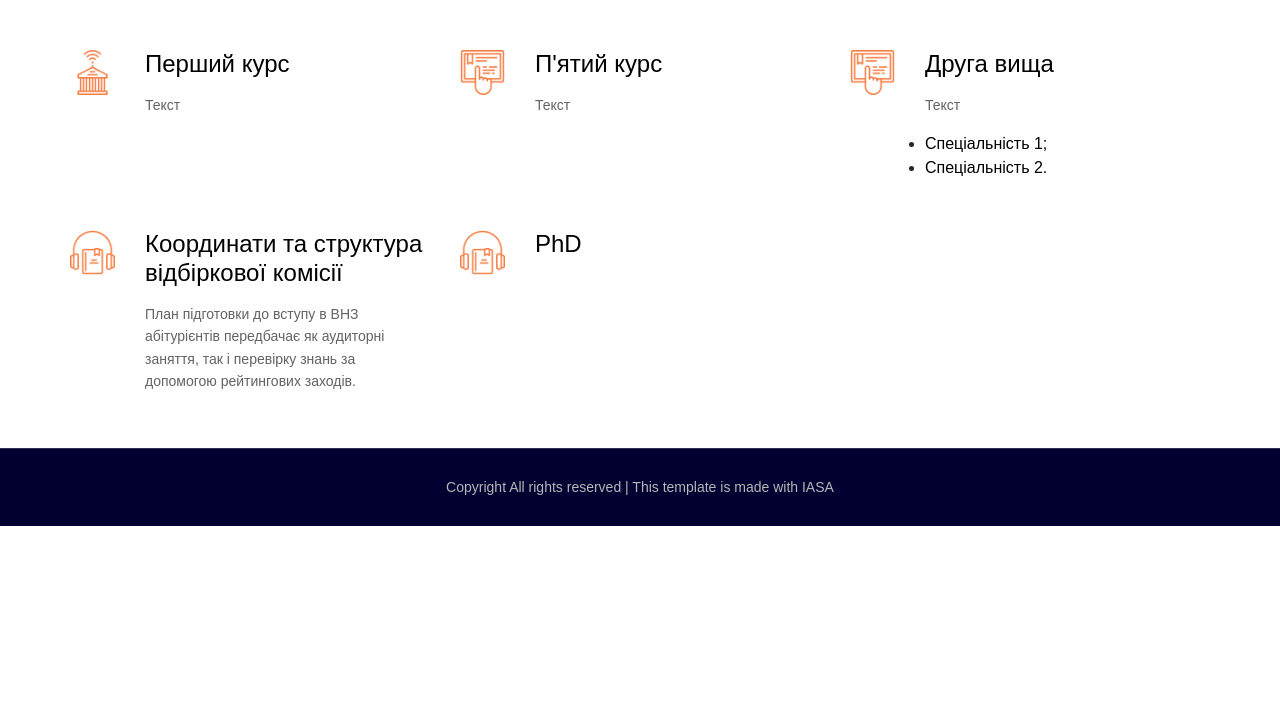
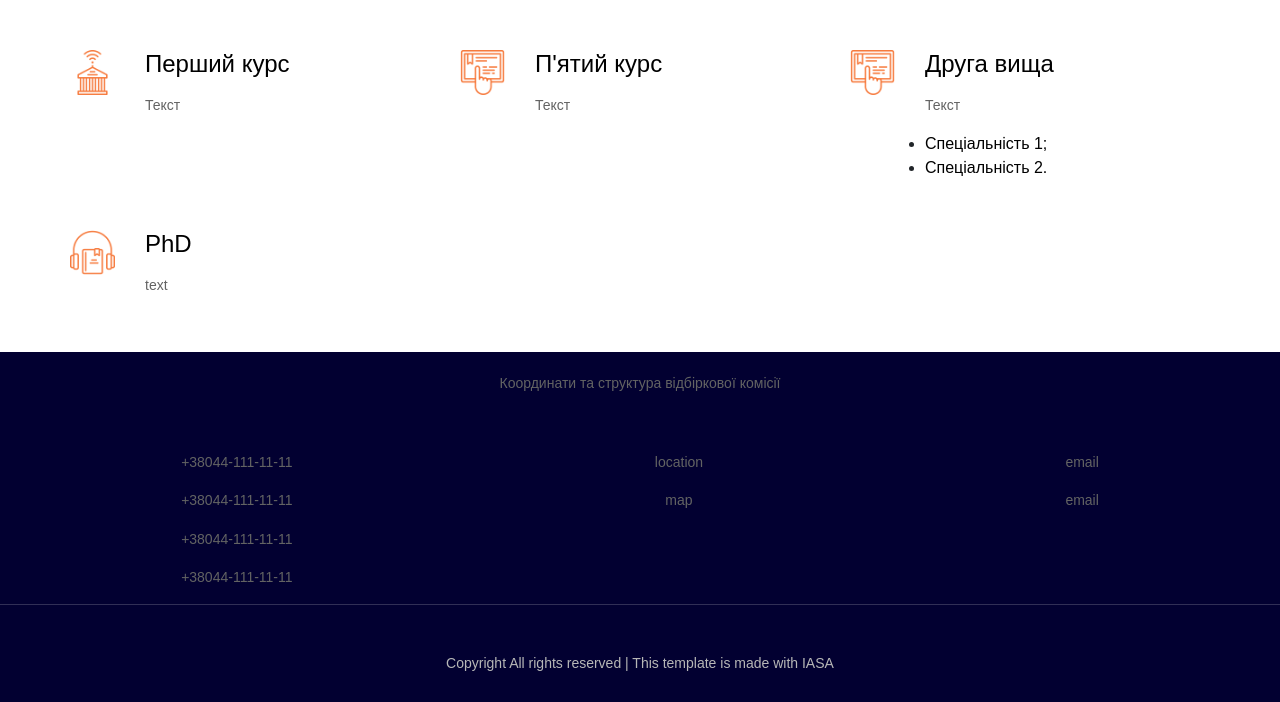
Before and after one commit to Huskova/IASA, a plain HTML site: page partials/entry.html in a window 1280 px wide. Shown: the part 396-1098 px from the top of the page. Before the commit the page ends 922 px from the top, so only its background shows below. Drawn offline with nearby package versions, Linux system fonts and the light colour scheme.

Commit message:
Footer contact

```diff
--- a/css/style.css
+++ b/css/style.css
@@ -1014,6 +1014,15 @@ a.hero-section {
 .footer-section .copyright p a:hover {
 	color: #f6783a;
 }
+.footer-section div {
+	text-align: center;
+	padding-top: 20px;
+}
+.footer-section .contact-wrapper {
+	display: flex;
+	justify-content: space-around;
+	text-align: center;
+}
 
 .footer-widget .fw-title {
 	text-transform: uppercase;
--- a/partials/entry.html
+++ b/partials/entry.html
@@ -76,7 +76,7 @@
 						</ul>
 					</div>
 				</div>
-				<div class="col-lg-4 col-sm-6 service-item">
+				<!-- <div class="col-lg-4 col-sm-6 service-item">
 					<div class="service-icon">
 						<img src="../img/services-icons/1.png" alt="1">
 					</div>
@@ -84,14 +84,14 @@
 						<h4><a href="committee.html">Координати та структура відбіркової комісії</a></h4>
 						<p>План підготовки до вступу в ВНЗ абітурієнтів передбачає як аудиторні заняття, так і перевірку знань за допомогою рейтингових заходів.</p>
 					</div>
-				</div>
+				</div> -->
 				<div class="col-lg-4 col-sm-6 service-item">
 					<div class="service-icon">
 						<img src="../img/services-icons/1.png" alt="1">
 					</div>
 					<div class="service-content">
 						<h4><a href="committee.html">PhD</a></h4>
-						<p></p>
+						<p>text</p>
 					</div>
 				</div>
 			</div>
@@ -102,6 +102,27 @@
 
 	<!-- Footer section -->
 	<footer class="footer-section">
+		<div>
+			<p>
+				Координати та структура відбіркової комісії
+			</p>
+			<div class="contact-wrapper">
+				<div class="contact">
+					<p>+38044-111-11-11</p>
+					<p>+38044-111-11-11</p>
+					<p>+38044-111-11-11</p>
+					<p>+38044-111-11-11</p>
+				</div>
+				<div class="contact">
+					<p>location</p>
+					<p>map</p>
+				</div>
+				<div class="contact">
+					<p>email</p>
+					<p>email</p>
+				</div>
+			</div>
+		</div>
 		<div class="copyright">
 			<div class="container">
 				<p>Copyright All rights reserved | This template is made with IASA</p>
```
